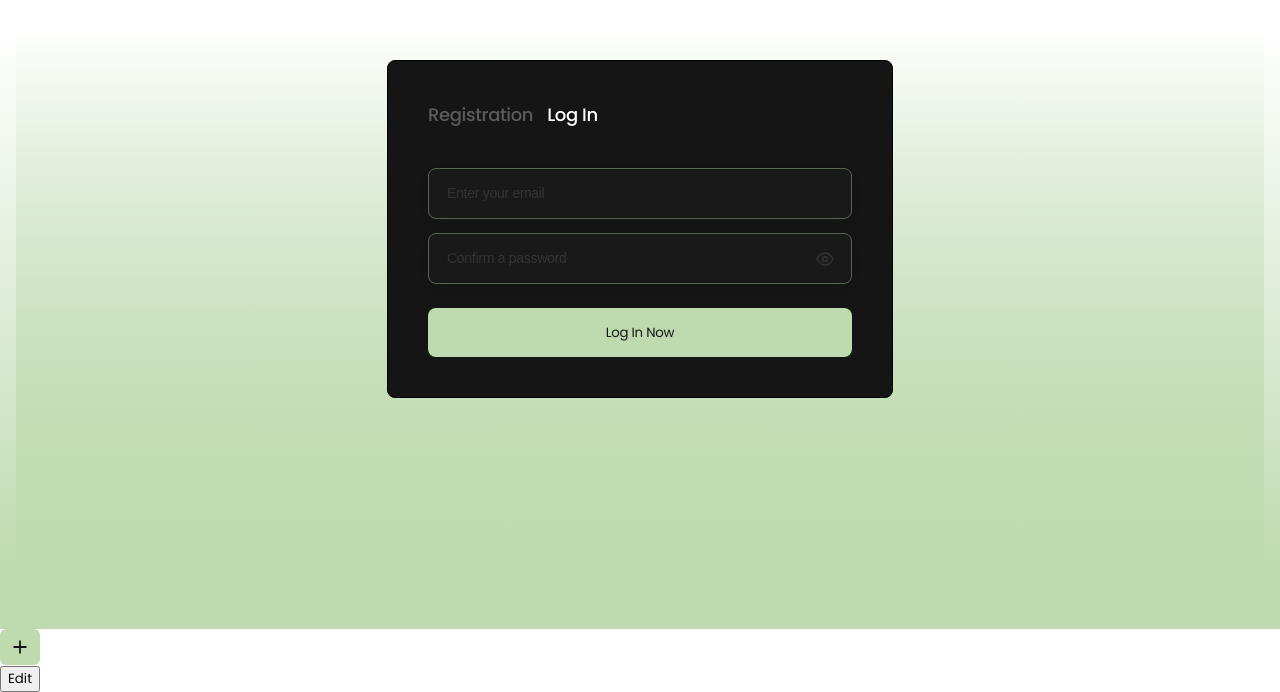
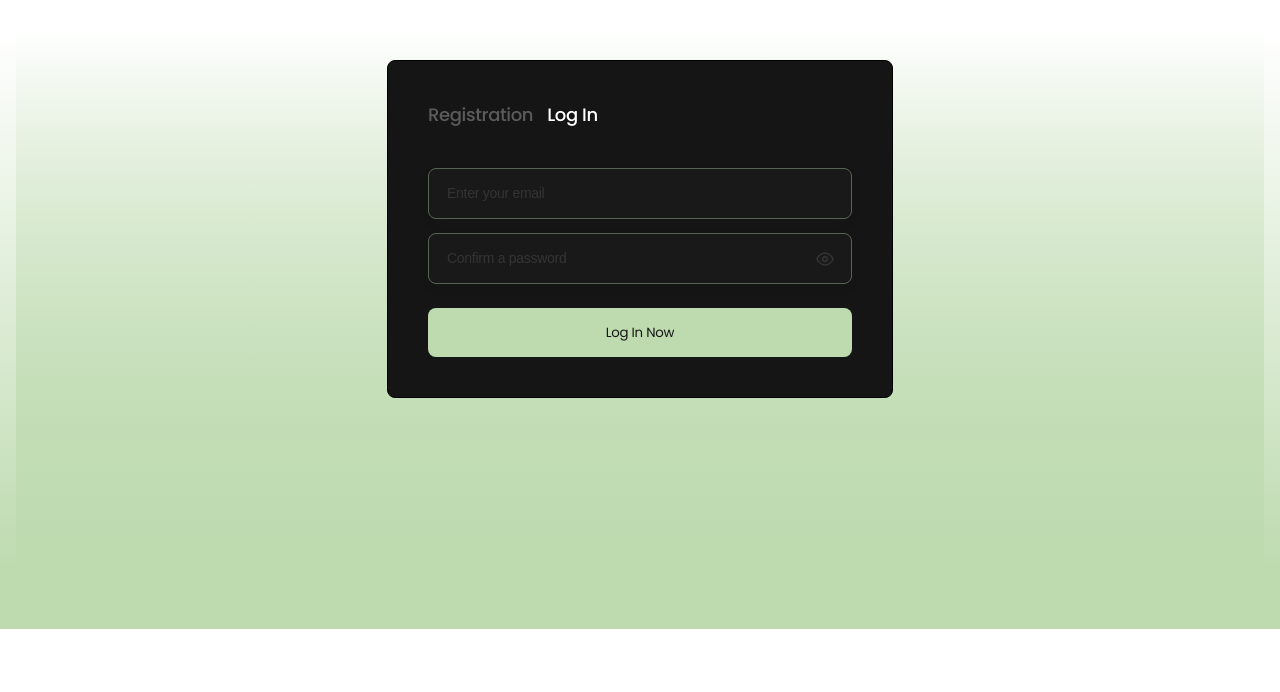
Before and after one commit to RomanChuykov/task-pro-frontend, a React (Create React App) app: page /task-pro-frontend/auth/login in a window 1280 px wide. Shown: the part 171-863 px from the top of the page. After the commit the page ends 800 px from the top, so only its background shows below. Built offline with nearby package versions, Linux system fonts and the light colour scheme.

Commit message:
Update App.jsx

```diff
--- a/src/App.jsx
+++ b/src/App.jsx
@@ -5,8 +5,6 @@ import { HomeLayout, WelcomeLayout } from 'components/Layout/Layout';
 import { PrivateRoute } from 'components/PrivateRoute';
 import RegisterForm from 'components/Register/RegisterForm';
 import { Route, Routes } from 'react-router-dom';
-import { AddBoard } from 'components/boardModals/addBoard';
-import { EditBoard } from 'components/boardModals/editBoard';
 
 export const App = () => {
   return (
@@ -28,8 +26,6 @@ export const App = () => {
       </Route>
 
     </Routes>
-    <AddBoard />
-    <EditBoard />
     </div>
   );
 };
```
